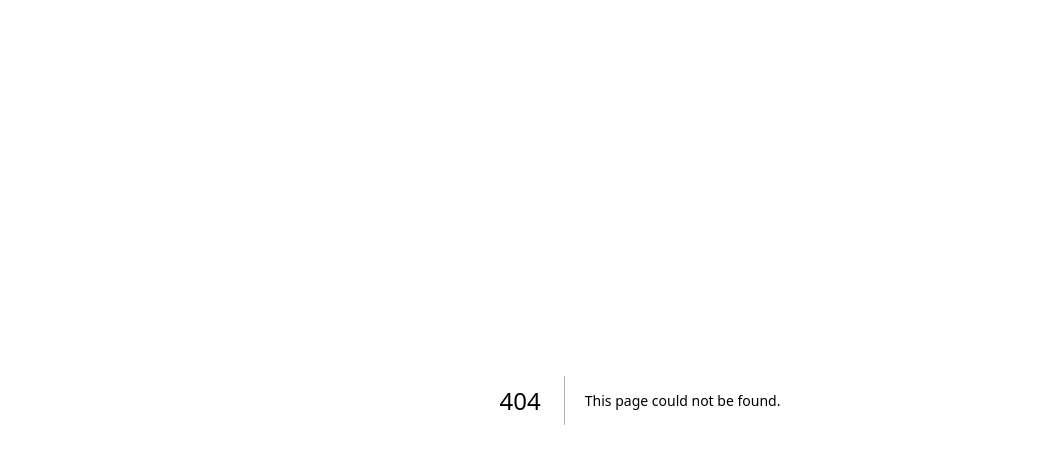
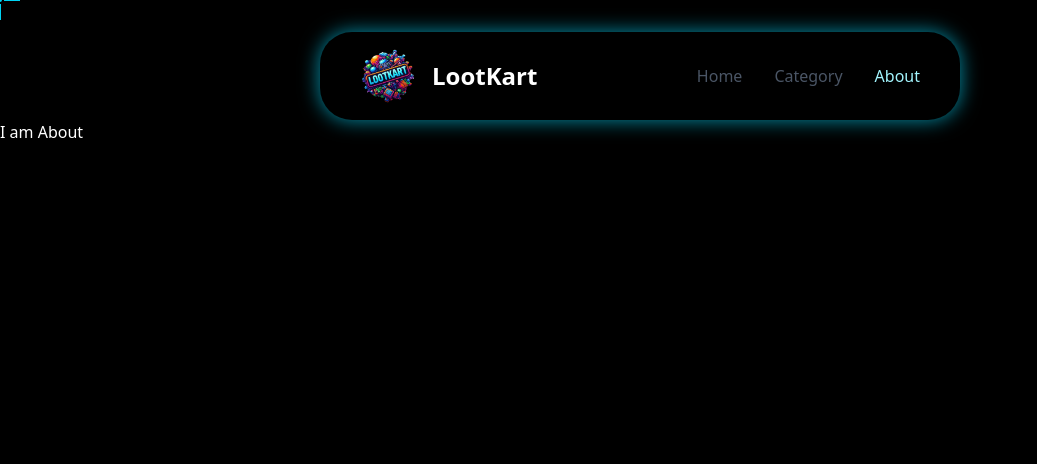
Before and after one commit to Shreevathsa05/PixxelHack-Webathon-1.0, a Next.js app: page /about in a window 1280 px wide. Before the commit this address had no page. Shown: the top 464 px of the page, without its empty margins (0-1037 px from the left). Built offline with nearby package versions, Linux system fonts and the light colour scheme.

Commit message:
navbar and crosshair

```diff
--- /dev/null
+++ b/app/about/page.jsx
@@ -0,0 +1,8 @@
+
+export default function About() {
+  return (
+    <div className="text-white">
+      I am About
+    </div>
+  );
+}
--- /dev/null
+++ b/app/category/page.jsx
@@ -0,0 +1,8 @@
+
+export default function About() {
+  return (
+    <div>
+      I am About
+    </div>
+  );
+}
--- a/app/layout.js
+++ b/app/layout.js
@@ -1,29 +1,18 @@
+"use client";
 import { Geist, Geist_Mono } from "next/font/google";
 import "./globals.css";
-
-const geistSans = Geist({
-  variable: "--font-geist-sans",
-  subsets: ["latin"],
-});
-
-const geistMono = Geist_Mono({
-  variable: "--font-geist-mono",
-  subsets: ["latin"],
-});
-
-export const metadata = {
-  title: "Create Next App",
-  description: "Generated by create next app",
-};
-
+import Navbar from "../components/navbar";
+import { GamingCrosshair } from "../components/crosshair";
 export default function RootLayout({ children }) {
   return (
-    <html lang="en">
-      <body
-        className={`${geistSans.variable} ${geistMono.variable} antialiased`}
-      >
+   <html lang="en" className="cursor-none">
+
+      <body className="bg-black ">
+        < Navbar/>
+        <GamingCrosshair/>
         {children}
       </body>
     </html>
+
   );
 }
--- /dev/null
+++ b/components/crosshair.jsx
@@ -0,0 +1,97 @@
+"use client";
+import { useState, useEffect } from 'react';
+
+export const GamingCrosshair = () => {
+  const [mousePos, setMousePos] = useState({ x: 0, y: 0 });
+  const [isClicking, setIsClicking] = useState(false);
+
+  useEffect(() => {
+    const handleMouseMove = (e) => {
+      setMousePos({ x: e.clientX, y: e.clientY });
+    };
+
+    const handleMouseDown = () => {
+      setIsClicking(true);
+    };
+
+    const handleMouseUp = () => {
+      setIsClicking(false);
+    };
+
+    window.addEventListener('mousemove', handleMouseMove);
+    window.addEventListener('mousedown', handleMouseDown);
+    window.addEventListener('mouseup', handleMouseUp);
+
+    return () => {
+      window.removeEventListener('mousemove', handleMouseMove);
+      window.removeEventListener('mousedown', handleMouseDown);
+      window.removeEventListener('mouseup', handleMouseUp);
+    };
+  }, []);
+
+  return (
+    <div
+      className="fixed pointer-events-none z-50 transition-transform duration-75"
+      style={{
+        left: mousePos.x,
+        top: mousePos.y,
+        transform: 'translate(-50%, -50%)',
+      }}
+    >
+      {/* Main crosshair */}
+      <div
+        className={`relative transition-all duration-100 ${
+          isClicking ? 'scale-125' : 'scale-100'
+        }`}
+      >
+        {/* Center dot */}
+        <div
+          className={`absolute w-1 h-1 bg-cyan-400 rounded-full transition-all duration-100 ${
+            isClicking ? 'scale-150 shadow-[0_0_10px_#00FFFF]' : ''
+          }`}
+          style={{ left: '-2px', top: '-2px' }}
+        />
+
+        {/* Top line */}
+        <div
+          className={`absolute w-0.5 h-4 bg-cyan-400 transition-all duration-100 ${
+            isClicking ? 'shadow-[0_0_8px_#00FFFF] bg-cyan-400' : ''
+          }`}
+          style={{ left: '-1px', top: '-20px' }}
+        />
+
+        {/* Bottom line */}
+        <div
+          className={`absolute w-0.5 h-4 bg-cyan-400 transition-all duration-100 ${
+            isClicking ? 'shadow-[0_0_8px_#00FFFF] bg-cyan-400' : ''
+          }`}
+          style={{ left: '-1px', top: '4px' }}
+        />
+
+        {/* Left line */}
+        <div
+          className={`absolute w-4 h-0.5 bg-cyan-400 transition-all duration-100 ${
+            isClicking ? 'shadow-[0_0_8px_#00FFFF] bg-cyan-400' : ''
+          }`}
+          style={{ left: '-20px', top: '-1px' }}
+        />
+
+        {/* Right line */}
+        <div
+          className={`absolute w-4 h-0.5 bg-cyan-400 transition-all duration-100 ${
+            isClicking ? 'shadow-[0_0_8px_#00FFFF] bg-cyan-400' : ''
+          }`}
+          style={{ left: '4px', top: '-1px' }}
+        />
+
+        {/* Click effect ring */}
+        {isClicking && (
+          <div
+            className="absolute w-8 h-8 border border-cyan-400 rounded-full animate-pulse"
+            style={{ left: '-16px', top: '-16px' }}
+          />
+        )}
+      </div>
+    </div>
+  );
+};
--- /dev/null
+++ b/components/navbar.jsx
@@ -0,0 +1,44 @@
+"use client";
+
+import Link from "next/link";
+import { usePathname } from "next/navigation";
+
+export default function Navbar() {
+  const pathname = usePathname();
+
+  return (
+    <div className="flex justify-center">
+      <nav className="w-[50%] bg-black bg-opacity-90 shadow-[0_0_20px_rgba(6,182,212,0.8)] text-gray-500 px-4 rounded-4xl mx-4 mt-8">
+        <div className="max-w-screen-xl flex flex-wrap items-center justify-between px-6 py-4">
+          <Link href="/" className="flex items-center space-x-4">
+            <img src="/logo.png" className="w-14 h-14" alt="LootKart Logo" />
+            <span className="self-center text-white text-2xl font-semibold whitespace-nowrap">LootKart</span>
+          </Link>
+          <div className="hidden w-full md:block md:w-auto md:ml-auto">
+            <ul className="font-medium flex flex-col md:flex-row md:space-x-8 mt-4 md:mt-0">
+              {[
+                { label: "Home", path: "/" },
+                { label: "Category", path: "/category" },
+                { label: "About", path: "/about" },
+              ].map(({ label, path }) => (
+                <li key={label}>
+                  <Link
+                    href={path}
+                    className={`block py-2 px-3 rounded md:p-0 ${
+                    pathname === path
+  ? " text-cyan-200 px-6 py-3 rounded-full"
+  : "text-gray-600 hover:text-white"
+
+ }`}
+                  >
+                    {label}
+                  </Link>
+                </li>
+              ))}
+            </ul>
+          </div>
+        </div>
+      </nav>
+    </div>
+  );
+}
```
Also changed, not shown: package.json (+7 -4 lines), tsconfig.json (added, +35 -0 lines), components/Category.jsx (added), public/logo.png (added), 1 other file (tests, documents, lock files or other folders).
